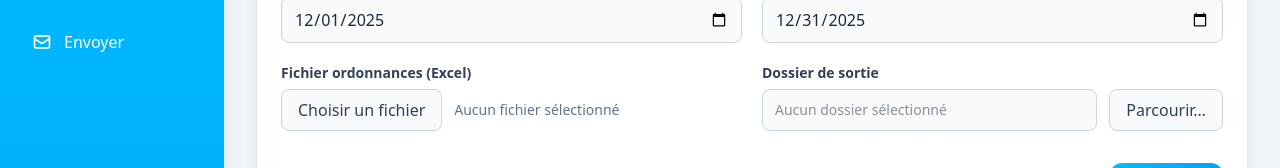
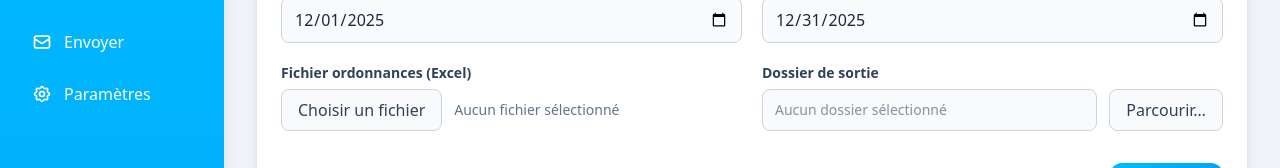
Before and after one commit to superchauzette/adam-ordonnance, a React (Vite) app: page /parametres in a window 1280 px wide. Shown: the part 194-362 px from the top of the page. Built offline with nearby package versions, Linux system fonts and the light colour scheme.

Commit message:
Parametre screen

```diff
--- a/src/main/index.ts
+++ b/src/main/index.ts
@@ -113,11 +113,13 @@ function registerIpcHandlers() {
       dateTo?: string
     ) => {
       try {
+        const templateDir = (await settings.get("templateDir")) || "src/templates";
         const result = await generateOrdonnances(
           inputFile,
           outputDir,
           dateFrom,
-          dateTo
+          dateTo,
+          templateDir as string
         );
         return result;
       } catch (error) {
@@ -154,16 +156,12 @@ function registerIpcHandlers() {
   });
 
   ipcMain.handle("settings:get", async (_, key: string) => {
-    if (key === "outputDir") {
-      return await settings.get("outputDir");
-    }
-    return undefined;
+
+      return await settings.get(key as "outputDir" | "templateDir");
   });
 
   ipcMain.handle("settings:set", async (_, key: string, value: any) => {
-    if (key === "outputDir") {
-      await settings.set("outputDir", value);
-    }
+      await settings.set(key as "outputDir" | "templateDir", value);
   });
 
   ipcMain.handle("email:get-secretary-mapping", async () => {
--- a/src/main/jobs/generateOrdonnace.ts
+++ b/src/main/jobs/generateOrdonnace.ts
@@ -161,10 +161,11 @@ export async function generateOrdonnances(
   inputFile: string = "src/data/patients.xlsx",
   outputDir: string = "output/ordonnances",
   dateFrom?: string,
-  dateTo?: string
+  dateTo?: string,
+  templateDir: string = "src/templates"
 ) {
-  const correspondanceFile = "src/templates/correspondance-type-ordo.xlsx";
-  const templateDir = "src/templates/type-ordonance";
+  const correspondanceFile = path.resolve(templateDir, "correspondance-type-ordo.xlsx");
+  const typeOrdoDir = path.resolve(templateDir, "type-ordonance");
 
   const patients = readExcel<PatientData>(inputFile);
   const correspondances = readExcel<CorrespondanceEntry>(correspondanceFile);
@@ -205,7 +206,7 @@ export async function generateOrdonnances(
     async (patient) => {
       patient.dlp_pompe = formatDate(patient.dlp_pompe)
       const templateName = getTemplateForPatient(patient, correspondances);
-      const templatePath = `${templateDir}/${templateName}`;
+      const templatePath = `${typeOrdoDir}/${templateName}`;
 
       const docxBuf = renderDocx(templatePath, patient);
       const base = safeFilename(`${patient.nom}_${patient.prenom}`);
--- a/src/main/settings.ts
+++ b/src/main/settings.ts
@@ -1,5 +1,6 @@
 type Settings = {
   outputDir?: string;
+  templateDir?: string;
 };
 
 let storePromise: Promise<any> | null = null;
@@ -13,7 +14,7 @@ function getStore() {
       const Store = mod.default as unknown as new (opts: any) => any;
       const store = new Store({
         name: "settings",
-        defaults: { outputDir: "" },
+        defaults: { outputDir: "", templateDir: "src/templates" },
       });
 
       return store as {
--- a/src/renderer/App.tsx
+++ b/src/renderer/App.tsx
@@ -4,6 +4,7 @@ import { Layout } from "./components/Layout";
 import { GenerateOrdersScreen } from "./screens/GenerateOrdersScreen";
 import { ConvertPdfScreen } from "./screens/ConvertPdfScreen";
 import { SendDraftsScreen } from "./screens/SendDraftsScreen";
+import { ParametresScreen } from "./screens/ParametresScreen";
 
 export default function App() {
   return (
@@ -13,6 +14,7 @@ export default function App() {
           <Route path="/" element={<GenerateOrdersScreen />} />
           <Route path="/convert" element={<ConvertPdfScreen />} />
           <Route path="/send" element={<SendDraftsScreen />} />
+          <Route path="/parametres" element={<ParametresScreen />} />
         </Routes>
       </Layout>
     </MemoryRouter>
--- a/src/renderer/components/SideMenu.tsx
+++ b/src/renderer/components/SideMenu.tsx
@@ -56,6 +56,28 @@ const SendIcon = () => (
   </svg>
 );
 
+const SettingsIcon = () => (
+  <svg
+    className="w-5 h-5"
+    fill="none"
+    stroke="currentColor"
+    viewBox="0 0 24 24"
+  >
+    <path
+      strokeLinecap="round"
+      strokeLinejoin="round"
+      strokeWidth={2}
+      d="M10.325 4.317c.426-1.756 2.924-1.756 3.35 0a1.724 1.724 0 002.573 1.066c1.543-.94 3.31.826 2.37 2.37a1.724 1.724 0 001.065 2.572c1.756.426 1.756 2.924 0 3.35a1.724 1.724 0 00-1.066 2.573c.94 1.543-.826 3.31-2.37 2.37a1.724 1.724 0 00-2.572 1.065c-.426 1.756-2.924 1.756-3.35 0a1.724 1.724 0 00-2.573-1.066c-1.543.94-3.31-.826-2.37-2.37a1.724 1.724 0 00-1.065-2.572c-1.756-.426-1.756-2.924 0-3.35a1.724 1.724 0 001.066-2.573c-.94-1.543.826-3.31 2.37-2.37.996.608 2.296.07 2.572-1.065z"
+    />
+    <path
+      strokeLinecap="round"
+      strokeLinejoin="round"
+      strokeWidth={2}
+      d="M15 12a3 3 0 11-6 0 3 3 0 016 0z"
+    />
+  </svg>
+);
+
 const menuItems: MenuItem[] = [
   {
     path: "/",
@@ -71,6 +93,11 @@ const menuItems: MenuItem[] = [
     path: "/send",
     label: "Envoyer",
     icon: <SendIcon />,
+  },
+  {
+    path: "/parametres",
+    label: "Paramètres",
+    icon: <SettingsIcon />,
   },
 ];
 
--- /dev/null
+++ b/src/renderer/screens/ParametresScreen.tsx
@@ -0,0 +1,59 @@
+import { useEffect, useState } from "react";
+import { FolderPicker } from "../components/FolderPicker";
+
+type ParametresScreenProps = {};
+
+export function ParametresScreen({}: ParametresScreenProps) {
+  const [templateDir, setTemplateDir] = useState("");
+
+  useEffect(() => {
+    const loadSettings = async () => {
+      const savedTemplateDir = await window.settingsAPI.get("templateDir");
+      if (savedTemplateDir && typeof savedTemplateDir === "string") {
+        setTemplateDir(savedTemplateDir);
+      }
+    };
+    loadSettings();
+  }, []);
+
+  const handleTemplateDirChange = async (path: string) => {
+    setTemplateDir(path);
+    await window.settingsAPI.set("templateDir", path);
+  };
+
+  return (
+    <div className="max-w-4xl mx-auto">
+      <div className="mb-8">
+        <h1 className="text-3xl font-bold text-gray-900 mb-2">Paramètres</h1>
+        <p className="text-gray-600">
+          Configurez les chemins utilisés par l'application
+        </p>
+      </div>
+
+      <div className="bg-white rounded-lg shadow-md p-6">
+        <div className="space-y-6">
+          <FolderPicker
+            label="Dossier des templates"
+            value={templateDir}
+            onChange={handleTemplateDirChange}
+            placeholder="Sélectionnez le dossier contenant les templates .docx"
+          />
+
+          <div className="border-t pt-4 mt-6">
+            <p className="text-sm text-gray-500">
+              Le dossier des templates doit contenir :
+            </p>
+            <ul className="list-disc list-inside text-sm text-gray-500 mt-2 space-y-1">
+              <li>
+                Un dossier <code className="bg-gray-100 px-1 rounded">type-ordonance/</code> avec les modèles .docx
+              </li>
+              <li>
+                Un fichier <code className="bg-gray-100 px-1 rounded">correspondance-type-ordo.xlsx</code>
+              </li>
+            </ul>
+          </div>
+        </div>
+      </div>
+    </div>
+  );
+}
```
